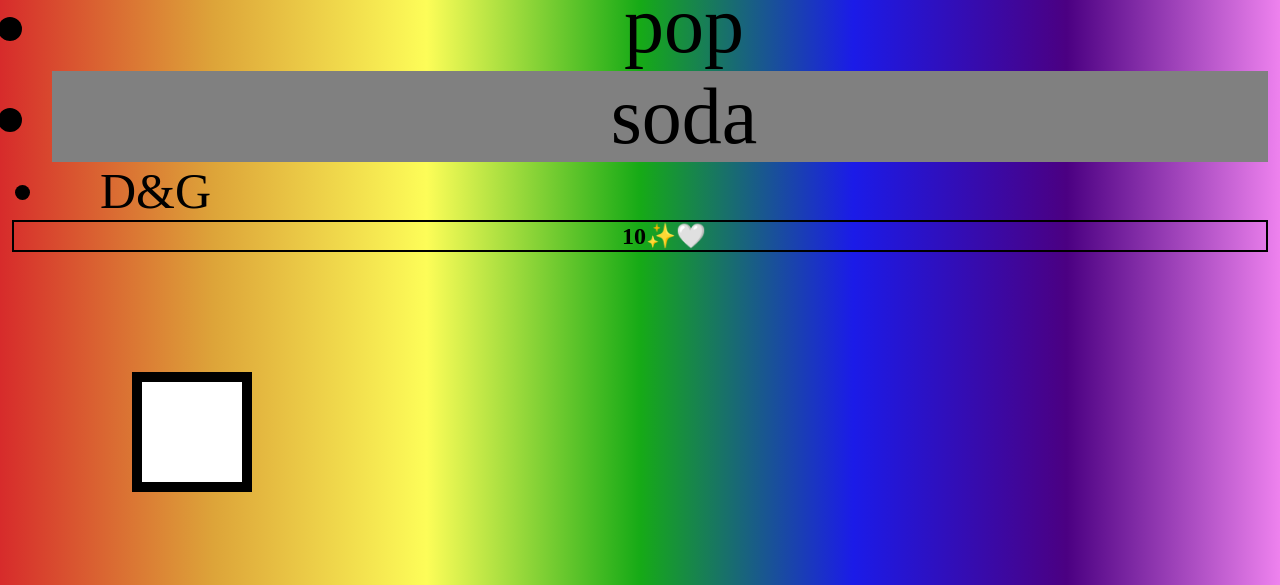
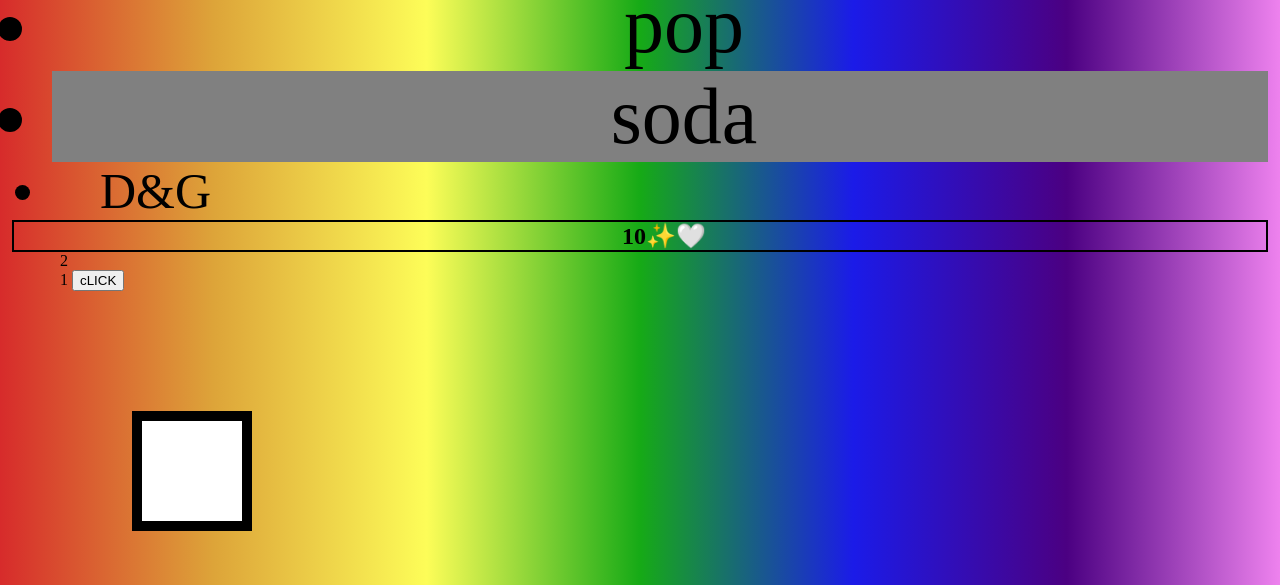
Before and after one commit to anickacodes/Notes-Mod2_DOMEvents-intro, a plain HTML site: page index.html in a window 1280 px wide. Shown: the part 215-800 px from the top of the page. Drawn offline with Linux system fonts and the light colour scheme.

Commit message:
created mouseover, click, reveal evnt buttons

```diff
--- a/index.html
+++ b/index.html
@@ -12,6 +12,7 @@
 </head>
 
 <body>
+
     <h1 id="main-title">Hello, it's me</h1>
     <h1 id="lesson-object" class="list-item">Loading......</h1>
     <!-- maybe -->
@@ -29,6 +30,15 @@
     </h2>
     <div class="container">
 
+        <div class="div2">
+            2
+            <div class="div1">
+                1
+                <button>cLICK</button>
+            </div>
+        </div>
+    </div>
+
     <div id="blank-box">
         <h3 id="blank-box-value"></h3>
     </div>
@@ -45,6 +55,7 @@
     </div>
 
     <div class="Two-Container">
+
 
         <div class="boxes box-1">
             <h4 id="heading">Ex 1</h4>
--- a/main.js
+++ b/main.js
@@ -192,6 +192,42 @@ function revealContent() {
 
 revealBtn.addEventListener("click", revealContent);
 
+/**
+ * event propogation & delegation
+ *
+ * propgation: how an event travels through DOM (electricity through a wire)
+ * event passing through every node until forcefully stopped
+ *
+ * capture phase- startsfrom root to target
+ *
+ * target -
+ *
+ * bubbling - goes back to beginning once comlpete, from end back up to parent
+ */
+
+
+window.addEventListener("click", function(){
+    console.log('Window')
+}, true);
+
+document.addEventListener("click", function() {
+    console.log('Document')
+}, true);
+
+document.querySelector('.div2').addEventListener("click", function(){
+    console.log('DIV 2')
+}, true);
+
+
+document.querySelector('.div1').addEventListener("click", function(){
+    console.log('DIV 1')
+}, true);
+
+document.querySelector('button').addEventListener("click", function(e){
+    console.log(e)
+}, true);
+
+
 // console.log(HTMLAllCollection)
 // console.log(HTMLCollection)
 // console.log(HTMLOListElement)
--- a/styles.css
+++ b/styles.css
@@ -38,4 +38,5 @@ h2 {
 
 .hidden-content.reveal-btn {
     display: block;
+
 }
```
Lines whose indentation alone changed are shown as unchanged.
